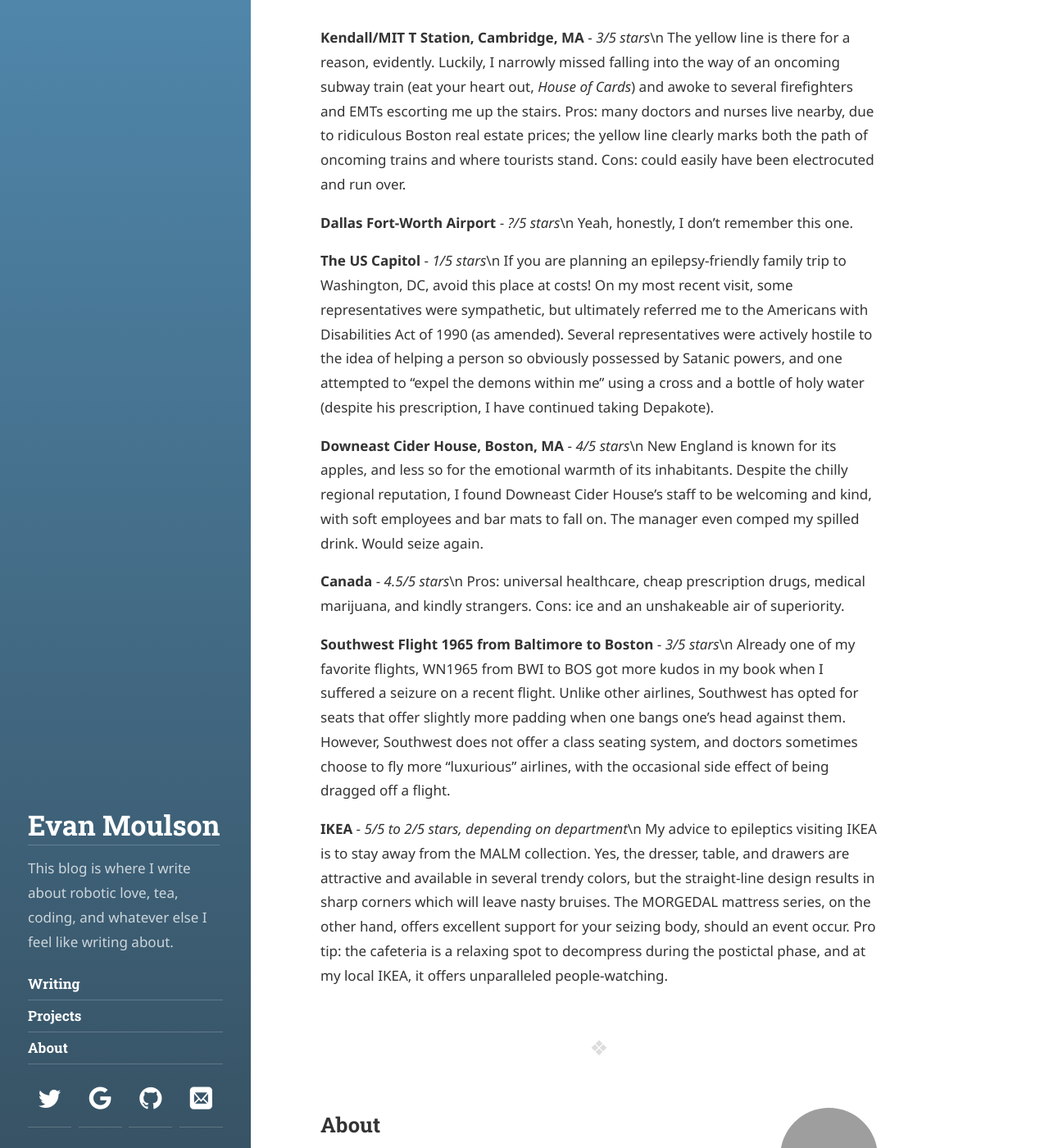
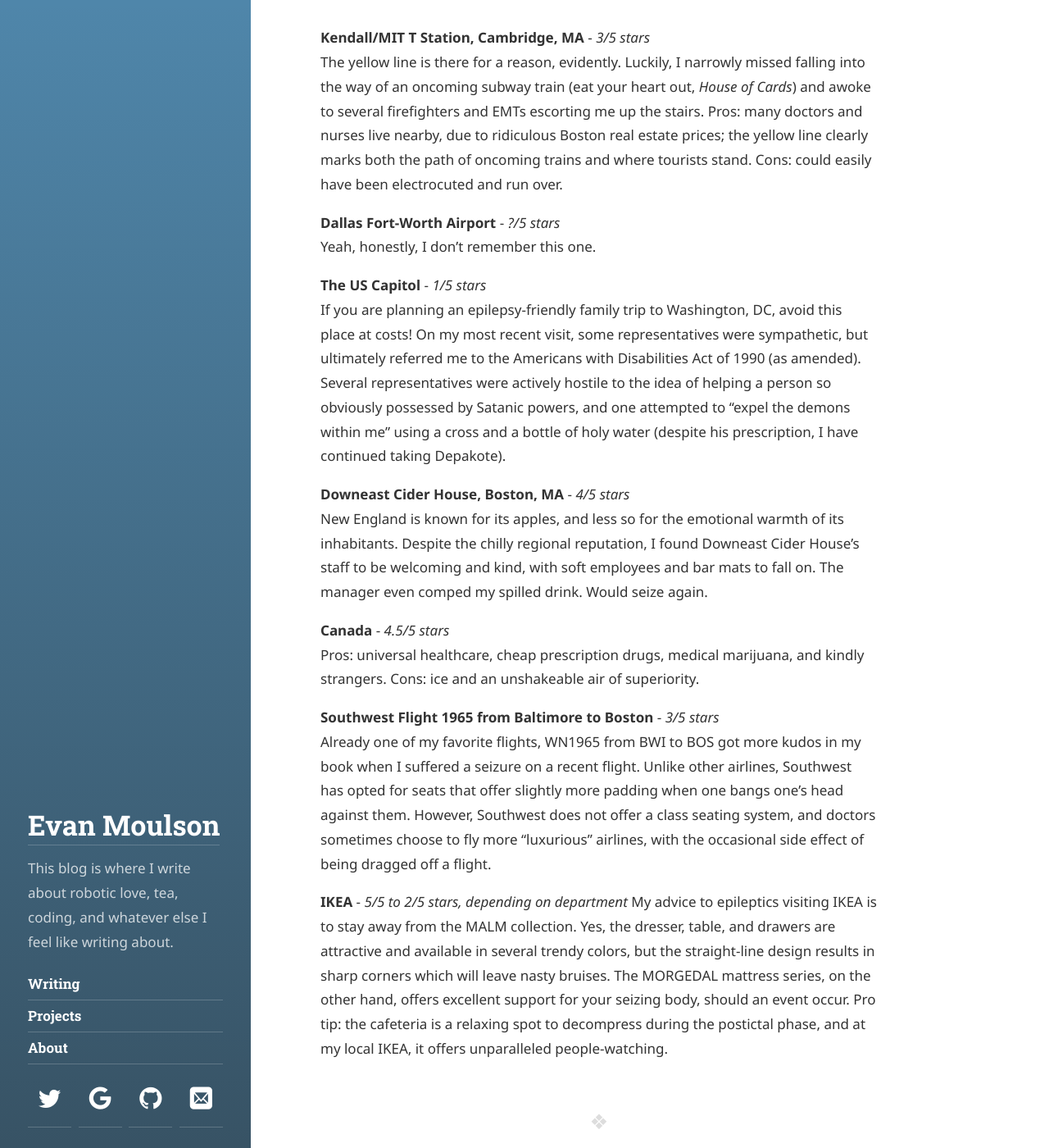
Before and after one commit to emoulson/emoulson.github.io, a Jekyll site: the page built from _posts/2017-08-22-the-epileptics-travel-guide-places-i-have-seized-reviewed.md, in a window 1280 px wide and 1400 px high, scrolled down 212 px. Shown: the whole window at 82% size. Built offline with Jekyll 4.4.1, drawn with Linux system fonts in a browser that asks for light colours; some web fonts are replaced; grey boxes are pictures that could not be loaded.

Commit message:
Updated GUST stories

```diff
--- a/_posts/2017-08-22-the-epileptics-travel-guide-places-i-have-seized-reviewed.md
+++ b/_posts/2017-08-22-the-epileptics-travel-guide-places-i-have-seized-reviewed.md
@@ -5,24 +5,24 @@ categories: [writing]
 tags: [gust, grown up storytime]
 author: evan
 ---
-**Kendall/MIT T Station, Cambridge, MA** - *3/5 stars*\n
+**Kendall/MIT T Station, Cambridge, MA** - *3/5 stars*
 The yellow line is there for a reason, evidently. Luckily, I narrowly missed falling into the way of an oncoming subway train (eat your heart out, *House of Cards*) and awoke to several firefighters and EMTs escorting me up the stairs. Pros: many doctors and nurses live nearby, due to ridiculous Boston real estate prices; the yellow line clearly marks both the path of oncoming trains and where tourists stand. Cons: could easily have been electrocuted and run over.
 
-**Dallas Fort-Worth Airport** - *?/5 stars*\n
+**Dallas Fort-Worth Airport** - *?/5 stars*
 Yeah, honestly, I don’t remember this one.
 
-**The US Capitol** - *1/5 stars*\n
+**The US Capitol** - *1/5 stars*
 If you are planning an epilepsy-friendly family trip to Washington, DC, avoid this place at costs! On my most recent visit, some representatives were sympathetic, but ultimately referred me to the Americans with Disabilities Act of 1990 (as amended). Several representatives were actively hostile to the idea of helping a person so obviously possessed by Satanic powers, and one attempted to “expel the demons within me” using a cross and a bottle of holy water (despite his prescription, I have continued taking Depakote).
 
-**Downeast Cider House, Boston, MA** - *4/5 stars*\n
+**Downeast Cider House, Boston, MA** - *4/5 stars*
 New England is known for its apples, and less so for the emotional warmth of its inhabitants. Despite the chilly regional reputation, I found Downeast Cider House’s staff to be welcoming and kind, with soft employees and bar mats to fall on. The manager even comped my spilled drink. Would seize again.
 
-**Canada** - *4.5/5 stars*\n
+**Canada** - *4.5/5 stars*
 Pros: universal healthcare, cheap prescription drugs, medical marijuana, and kindly strangers.
 Cons: ice and an unshakeable air of superiority.
 
-**Southwest Flight 1965 from Baltimore to Boston** - *3/5 stars*\n
+**Southwest Flight 1965 from Baltimore to Boston** - *3/5 stars*
 Already one of my favorite flights, WN1965 from BWI to BOS got more kudos in my book when I suffered a seizure on a recent flight. Unlike other airlines, Southwest has opted for seats that offer slightly more padding when one bangs one’s head against them. However, Southwest does not offer a class seating system, and doctors sometimes choose to fly more “luxurious” airlines, with the occasional side effect of being dragged off a flight.
 
-**IKEA** - *5/5 to 2/5 stars, depending on department*\n
+**IKEA** - *5/5 to 2/5 stars, depending on department*
 My advice to epileptics visiting IKEA is to stay away from the MALM collection. Yes, the dresser, table, and drawers are attractive and available in several trendy colors, but the straight-line design results in sharp corners which will leave nasty bruises. The MORGEDAL mattress series, on the other hand, offers excellent support for your seizing body, should an event occur. Pro tip: the cafeteria is a relaxing spot to decompress during the postictal phase, and at my local IKEA, it offers unparalleled people-watching.
```
